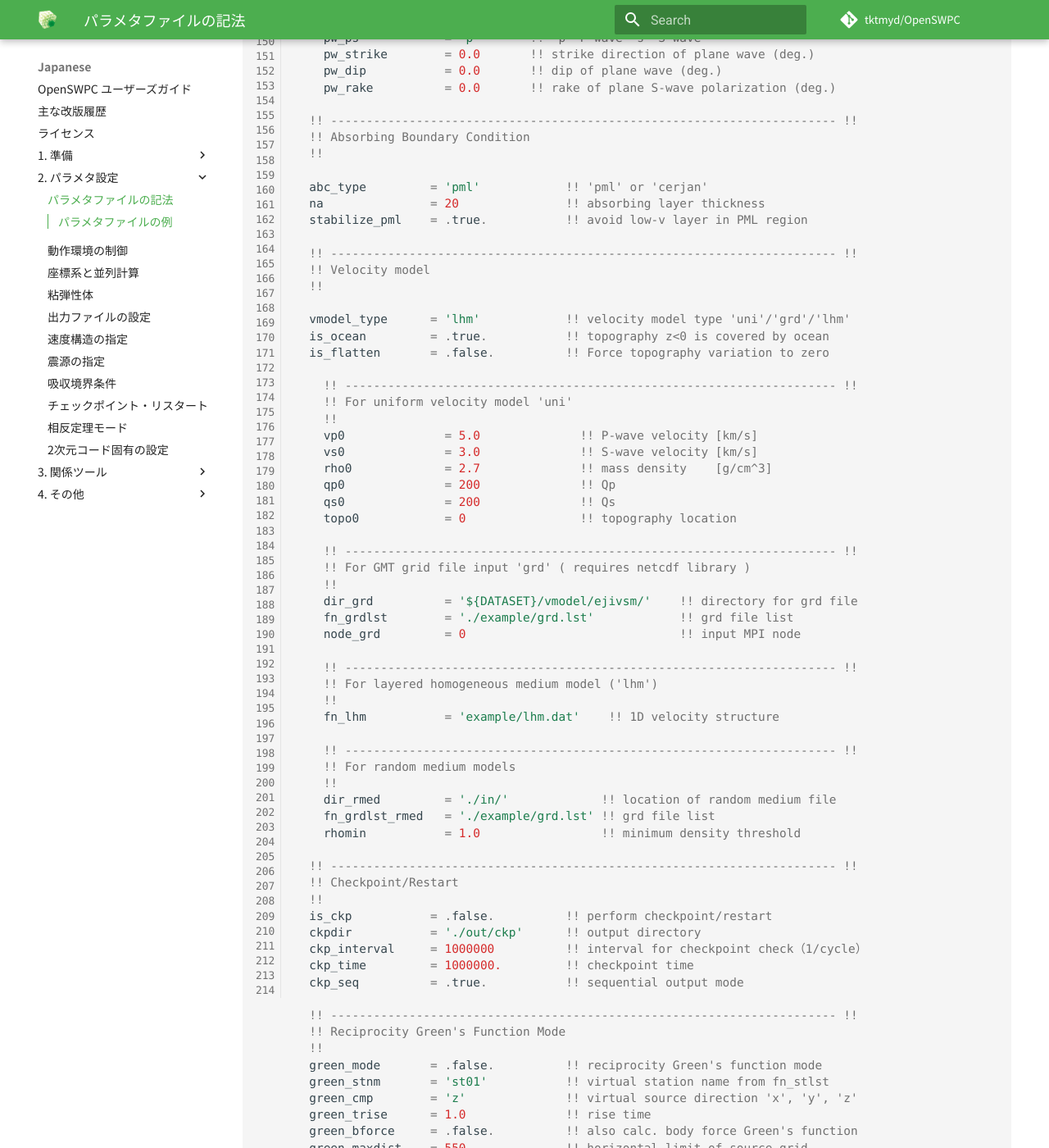
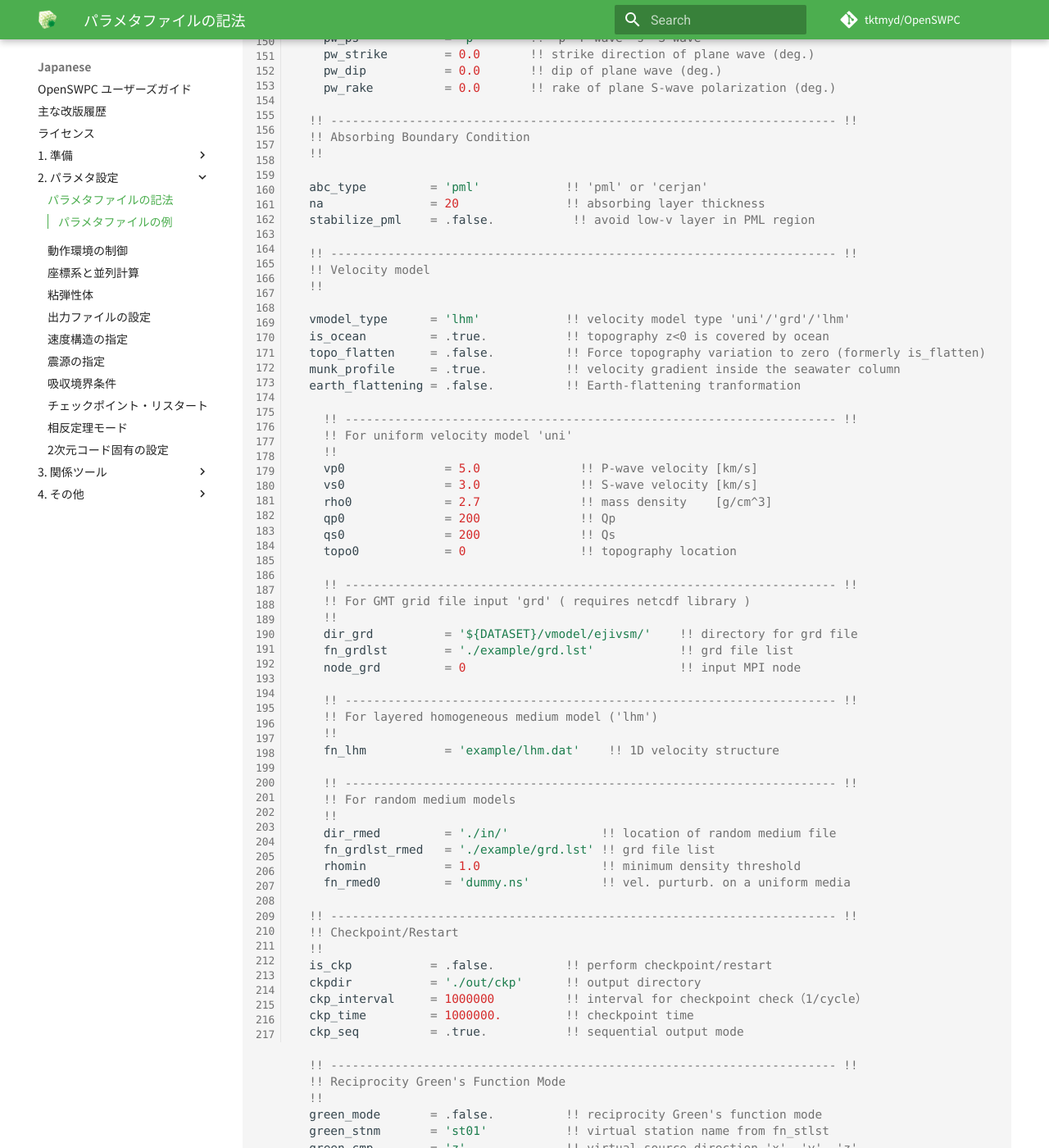
Before and after one commit to OpenSWPC/OpenSWPC, an MkDocs documentation site: the page built from doc/md/Japanese/2._パラメタ設定/0201_description.md, in a window 1280 px wide and 1400 px high, scrolled down 3804 px. Shown: the whole window at 82% size. Built offline with MkDocs 1.6.1 and Material for MkDocs 9.7.7, drawn with Linux system fonts in a browser that asks for light colours; some web fonts are replaced; comment, search, counter and statistics services are not loaded; some of the changed text lies outside the part shown.

Commit message:
update example input file

```diff
--- a/doc/md/Japanese/2._パラメタ設定/0201_description.md
+++ b/doc/md/Japanese/2._パラメタ設定/0201_description.md
@@ -137,12 +137,12 @@ nx = 1024   ! number of grids
 
   sw_wav_v         = .true.           !! velocity trace output at stations
   sw_wav_u         = .false.          !! displacement trace output at stations
-  sw_wav_stress    = .true.           !! stress tensor trace
-  sw_wav_strain    = .true.           !! strain tansor trace
+  sw_wav_stress    = .false.           !! stress tensor trace
+  sw_wav_strain    = .false.           !! strain tansor trace
   ntdec_w          = 5                !! time decimation of waveform output
   st_format        = 'xy'             !! station format: 'xy' or 'll'
   fn_stloc         = './example/stloc.xy'  !! station location file
-  wav_format       = 'sac'            !! 'sac' or 'csf'
+  wav_format       = 'sac'            !! 'sac' or 'csf' ('sac' recommended)
   wav_calc_dist    = .false.          !! Calculate epicentral distance
 
   !! ----------------------------------------------------------------------- !!
@@ -188,7 +188,7 @@ nx = 1024   ! number of grids
 
   abc_type         = 'pml'            !! 'pml' or 'cerjan'
   na               = 20               !! absorbing layer thickness
-  stabilize_pml    = .true.           !! avoid low-v layer in PML region
+  stabilize_pml    = .false.           !! avoid low-v layer in PML region
 
   !! ----------------------------------------------------------------------- !!
   !! Velocity model
@@ -196,7 +196,9 @@ nx = 1024   ! number of grids
 
   vmodel_type      = 'lhm'            !! velocity model type 'uni'/'grd'/'lhm'
   is_ocean         = .true.           !! topography z<0 is covered by ocean
-  is_flatten       = .false.          !! Force topography variation to zero
+  topo_flatten     = .false.          !! Force topography variation to zero (formerly is_flatten)
+  munk_profile     = .true.           !! velocity gradient inside the seawater column
+  earth_flattening = .false.          !! Earth-flattening tranformation
 
     !! --------------------------------------------------------------------- !!
     !! For uniform velocity model 'uni'
@@ -226,6 +228,7 @@ nx = 1024   ! number of grids
     dir_rmed         = './in/'             !! location of random medium file
     fn_grdlst_rmed   = './example/grd.lst' !! grd file list
     rhomin           = 1.0                 !! minimum density threshold
+    fn_rmed0         = 'dummy.ns'          !! vel. purturb. on a uniform media
 
   !! ----------------------------------------------------------------------- !!
   !! Checkpoint/Restart
```
Also changed, not shown: other parts of doc/md/Japanese/2._パラメタ設定/0201_description.md (+1 -1 lines), doc/md/English/2._Parameter_Settings/0201_description.md (+9 -6 lines).
